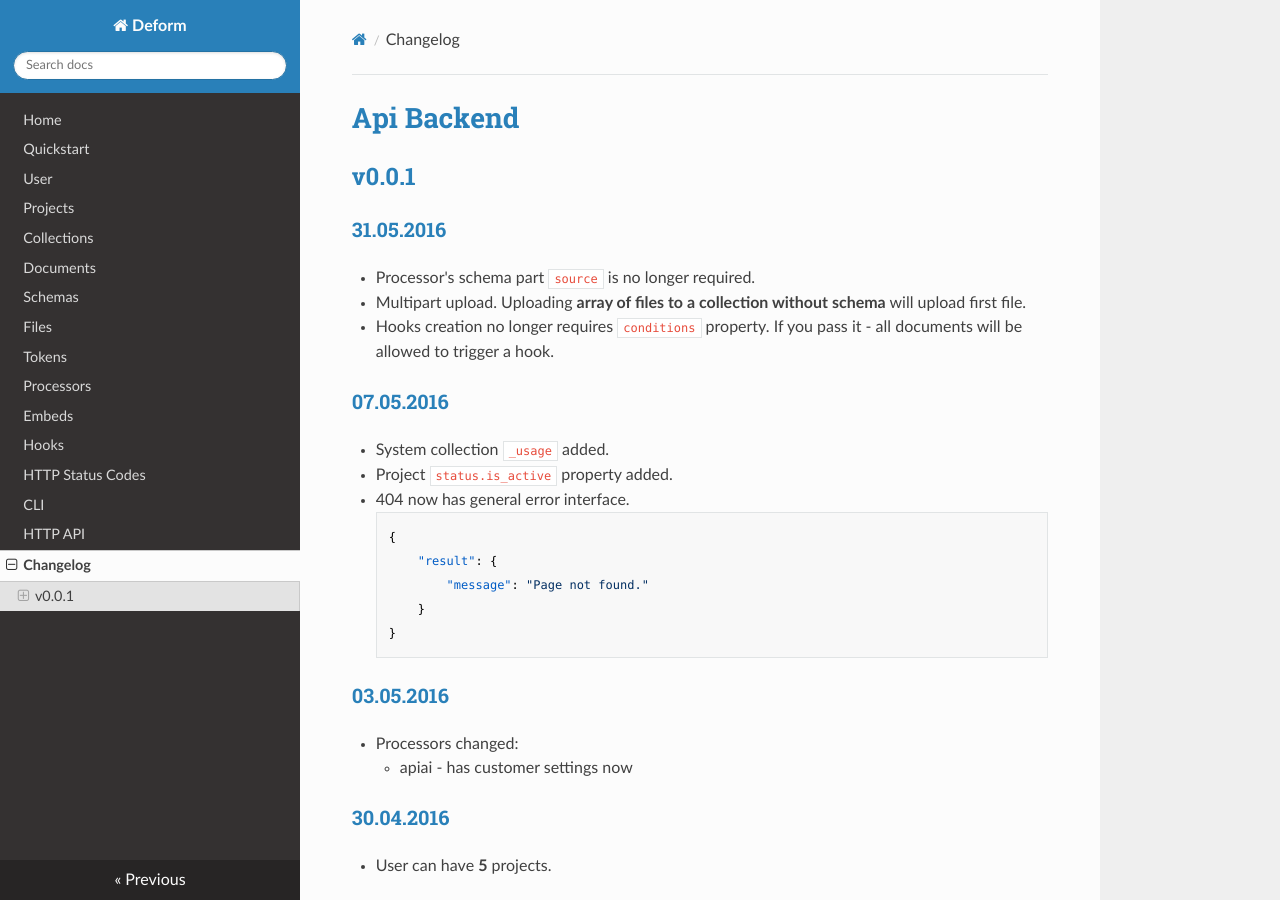
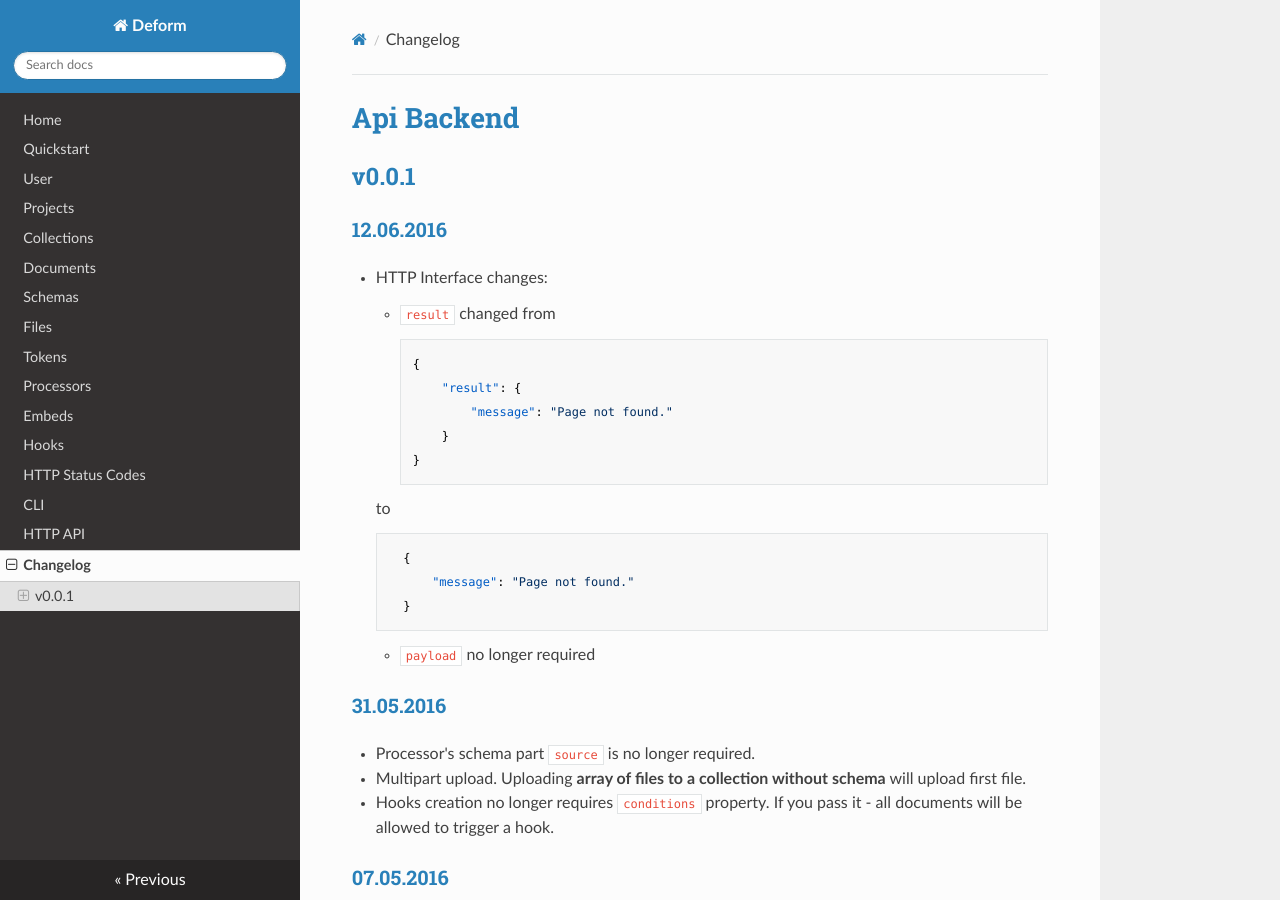
Before and after one commit to deformio/docs, an MkDocs documentation site: the page built from docs/changelog.md, in a window 1280 px wide and 900 px high. Built offline with MkDocs 1.6.1, drawn with Linux system fonts in a browser that asks for light colours; nearby versions of some CDN libraries; old or Windows-style settings are respelled for this version of MkDocs.

Commit message:
Changelog updated

```diff
--- a/docs/changelog.md
+++ b/docs/changelog.md
@@ -1,6 +1,26 @@
 # Api Backend
 
 ## v0.0.1
+
+### 12.06.2016
+
+  * HTTP Interface changes:
+
+    * `result` changed from
+
+            {
+                "result": {
+                    "message": "Page not found."
+                }
+            }
+
+      to
+
+          {
+              "message": "Page not found."
+          }
+
+    * `payload` no longer required
 
 ### 31.05.2016
 
```
